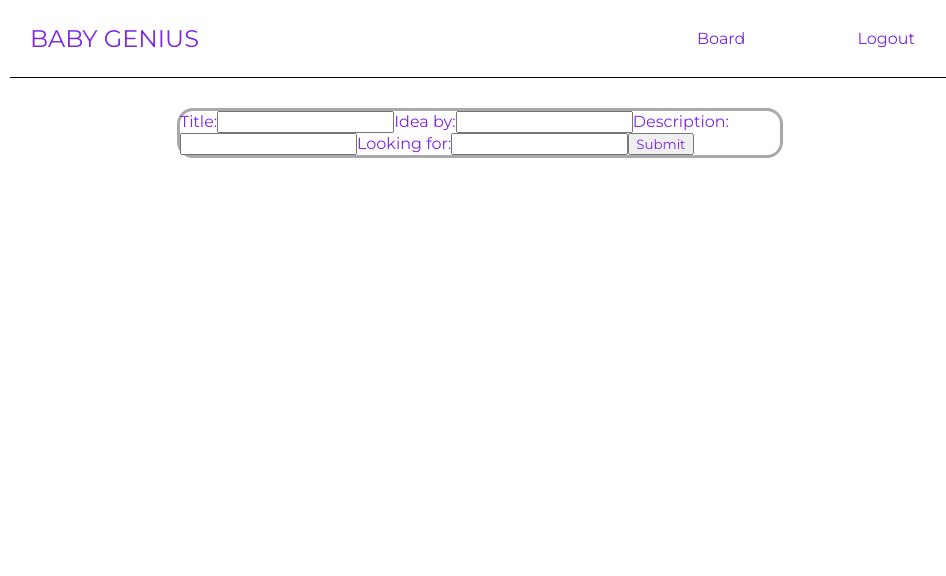
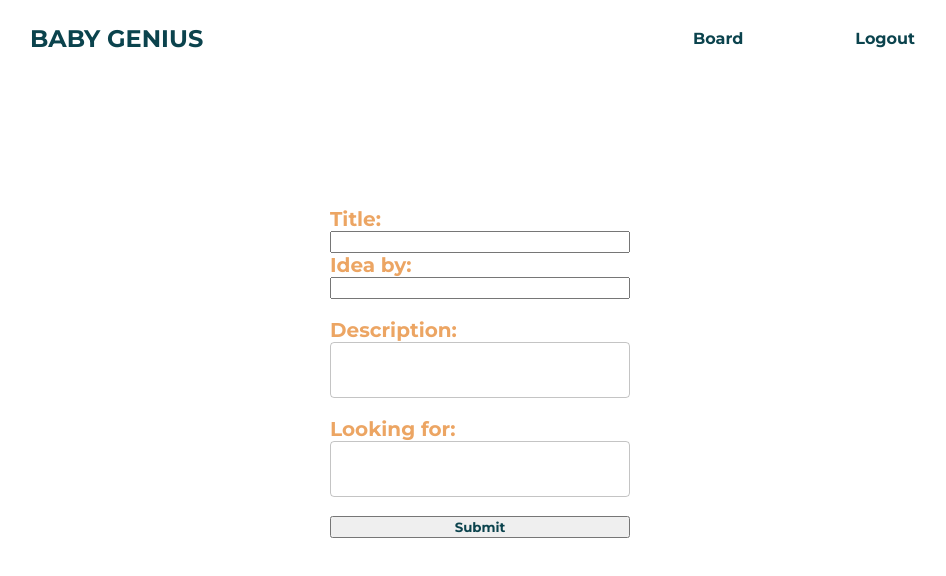
Before and after one commit to daniellekom/ideas-final, a React (Create React App) app: page /create in a window 1280 px wide. Shown: the top 576 px of the page, without its empty margins (160-1106 px from the left). Built offline with nearby package versions, Linux system fonts and the light colour scheme.

Commit message:
added css

```diff
--- a/src/App.js
+++ b/src/App.js
@@ -27,7 +27,7 @@ function App() {
           </Route>
         </Switch>
         <Switch>
-          <Route path= "/invite">
+          <Route path= "/invite/:id">
             <Invite/>
           </Route>
         </Switch>
--- a/src/scenes/Board.js
+++ b/src/scenes/Board.js
@@ -3,11 +3,10 @@ import React, { useState, useEffect } from "react";
 import { Link } from "react-router-dom";
 import AddIcon from "@mui/icons-material/Add";
 import IdeaCard from "./components/IdeaCard";
-import Invite from "./Invite";
 
 export default function Board() {
   const [ideas, setIdeas] = useState([]);
-  const [active] = useState(false);
+
 
   useEffect(() => {
     fetch("https://walky-ideas.uk.r.appspot.com/ideas")
--- a/src/scenes/Create.js
+++ b/src/scenes/Create.js
@@ -1,6 +1,8 @@
 //in the form create a handle submit function with prevent default
 //second step of function what should happen by use state values []
 //create use states for each input field title, created by etc
+import { CenterFocusStrong } from "@mui/icons-material";
+import { TextField } from "@mui/material";
 import React, { useState } from "react";
 import { useHistory } from "react-router-dom";
 
@@ -37,20 +39,28 @@ const handleForm = (e) => {
 
     <div>
     <section>
-      <form onSubmit={handleForm} className="idea">
-        <label >Title:
+
+      <form onSubmit={handleForm} className="createIdeaCard" >
+        <label className="formLabels">Title:
+        <br/>
           <input onChange={(e)=>setTitle(e.target.value)} type="text"/>
         </label>
-        <label>Idea by:
+        <label className="formLabels">Idea by:
+        <br/>
           <input onChange={(e)=>setCreatedBy(e.target.value)} type="text"/>
         </label>
-        <label>Description:
-          <input onChange={(e)=>setDescription(e.target.value)} type="text"/>
+        <br/>
+        <label className="formLabels">Description:
+        <br/>
+          <TextField onChange={(e)=>setDescription(e.target.value)} type="text"/>
         </label>
-        <label>Looking for:
-          <input onChange={(e)=>setLookingFor(e.target.value)} type="text"/>
+        <br/>
+        <label className="formLabels">Looking for:
+        <br/>
+          <TextField onChange={(e)=>setLookingFor(e.target.value)} type="text"/>
         </label>
-        <input type="submit" value="Submit" />
+        <br/>
+        <input className= "create-button" type="submit" value="Submit" />
       </form>
     </section>
     </div>
--- a/src/scenes/Invite.js
+++ b/src/scenes/Invite.js
@@ -1,17 +1,26 @@
-import { useHistory } from "react-router-dom";
+import { useParams } from "react-router-dom";
+import { useEffect, useState } from "react";
 
-const Invite = (props) => {
-// get id for each invite example OnU7ckbAVoVdJhVCQmP2
-// then fetch the API for that single invite
+const Invite = () => {
+  // get id for each invite example OnU7ckbAVoVdJhVCQmP2
+  // then fetch the API for that single invite
+  const [idea, setIdea] = useState();
 
-  const history = useHistory();
+  const params = useParams();
 
-  console.log("history here ->>>>", history);
+  useEffect(() => {
+    fetch(`https://walky-ideas.uk.r.appspot.com/ideas/${params.id}`)
+      .then((response) => response.json())
+      .then((data) => setIdea(data))
+      .catch(alert);
+  }, []);
+
+
 
   return (
-    <div className="content">
-      <h1> single colab</h1>
-      <h1> Email to COLLAB!</h1>
+    <div className="invite">
+      <h3> Email {idea?.createdBy} to Collab!</h3>
+      <h5>Their email: {idea?.email}</h5>
     </div>
   );
 };
--- a/src/scenes/components/IdeaCard.js
+++ b/src/scenes/components/IdeaCard.js
@@ -1,5 +1,4 @@
 import * as React from "react";
-import { styled } from "@mui/material/styles";
 import Card from "@mui/material/Card";
 import CardHeader from "@mui/material/CardHeader";
 import CardMedia from "@mui/material/CardMedia";
@@ -9,9 +8,10 @@ import Collapse from "@mui/material/Collapse";
 import Avatar from "@mui/material/Avatar";
 import IconButton from "@mui/material/IconButton";
 import Typography from "@mui/material/Typography";
-import { brown } from "@mui/material/colors";
+import { brown, pink } from "@mui/material/colors";
 import MoreVertIcon from "@mui/icons-material/MoreVert";
 import { Link } from "react-router-dom";
+import { Style } from "@mui/icons-material";
 
 export default function IdeaCard(props) {
   const [expanded, setExpanded] = React.useState(false);
@@ -20,32 +20,21 @@ export default function IdeaCard(props) {
     setExpanded(!expanded);
   };
   return (
-    <Card sx={{ width: 300, margin: "auto", marginTop: 2 }}>
-      <CardHeader
-        avatar={
-          <Avatar sx={{ bgcolor: brown[300] }} aria-label="idea">
-            idea
-          </Avatar>
-        }
-        action={
-          <IconButton aria-label="settings">
-            <MoreVertIcon />
-          </IconButton>
-        }
-        title={props.idea.title}
-        subheader="Date Created"
+    <Card sx={{ width: 400, margin: "auto", marginTop: 2 ,border: 2,borderRadius:4, }}>
+      <CardHeader MuiCardHeader-title
+        title= {props.idea.createdBy}
       />
       <CardMedia height="120" />
       <CardContent>
         <Typography className="card">
           <div key={props.idea.id}>
-            <h3>Idea by:</h3> <h5>{props.idea.createdBy}</h5>
+            <h3>Title:</h3> <h5>{props.idea.title}</h5>
             <h3>Description:</h3> <h5>{props.idea.description}</h5>
             <h3>Looking for </h3>
             <h5>{props.idea.lookingFor}</h5>
             <br />
             <container>
-              <Link to="/invite:OnU7ckbAVoVdJhVCQmP2" >
+              <Link to={`/invite/${props.idea.id}`} >
                 <button className="card-button">COLLAB</button>
               </Link>
             </container>
--- a/src/styles.css
+++ b/src/styles.css
@@ -1,20 +1,18 @@
 * {
-  color: rgb(123, 38, 233);
+  color: rgb(11, 67, 77);
+  font-weight: 900;
 }
 
 .navbar {
-  color: orange;
   padding: 20px;
   display: flex;
   align-items: center;
   position: relative;
   max-width: 900px;
   margin: 0 auto;
-  border-bottom: 1px solid #000000;
 }
 
 .menu a {
-  color: #7499df solid;
   margin-left: 100px;
   text-decoration: none;
   padding: 6px;
@@ -22,15 +20,14 @@
 
 .ideaboard {
   /* display: flex; */
-  width: 600px;
+  width: 700px;
   height: 450px;
   position: relative;
   background-color: #ffffff;
   align-items: center;
   margin: 30px auto;
   border-radius: 1rem;
-  border: rgb(130, 128, 233);
-  outline: #7499df solid 10px;
+    outline: #606a7c solid 2px;
   padding: 20px;
   text-align: center;
   overflow-y: auto;
@@ -38,18 +35,36 @@
   align-items: center;
   flex-direction: column;
   flex-flow: wrap-reverse;
-  column-gap: 10;
+  background-color: antiquewhite;
 }
 
-.idea {
-  width: 600px;
+.createIdeaCard{
+  width: 300px;
   position: relative;
-  background-color: #ffffff;
-  align-items: center;
-  margin: 30px auto;
-  border: 3px solid darkgray;
-  border-radius: 1rem;
+  padding: 130px;
+  display: flex;
+  flex-direction: column;
+  margin: auto;
 }
+
+.MuiCardHeader-title{
+  font-weight: 900;
+  color: antiquewhite;
+}
+
+.css-1qvr50w-MuiTypography-root{
+  font-weight: 900;
+}
+
+.formLabels{
+font-size: 20px;
+color: rgb(236, 165, 99);
+font-weight: lighter;
+display: contents;
+}
+
+
+
 
 .container {
   display: flex;
@@ -57,7 +72,7 @@
   margin: auto;
 }
 .h1 {
-  color: rgb(130, 128, 233);
+  color: rgb(119, 117, 235);
   display: flex;
   flex-direction: column;
   margin: auto;
@@ -65,7 +80,7 @@
 }
 
 .card h3 {
-  color: rgb(206, 117, 179);
+  color: rgb(241, 140, 140);
   font-family: sans-serif;
   font-weight: 400;
 }
@@ -86,7 +101,7 @@
 }
 
 .card-button:hover{
-  background-color: coral;
+  background-color: rgb(149, 130, 123);
 
 }
 
@@ -108,3 +123,8 @@
   color: #ffffff;
 
 }
+
+.invite{
+  margin-top: 137px;
+  margin-left: 472px;
+}
```
Also changed, not shown: src/scenes/components/createCard.js (added).
